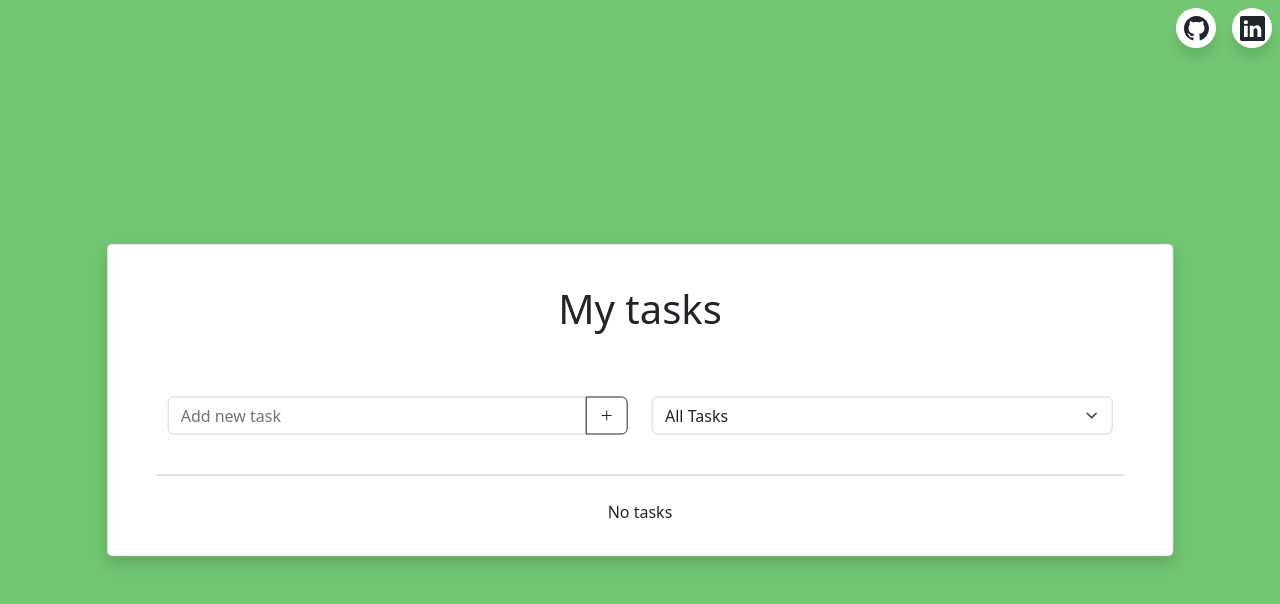
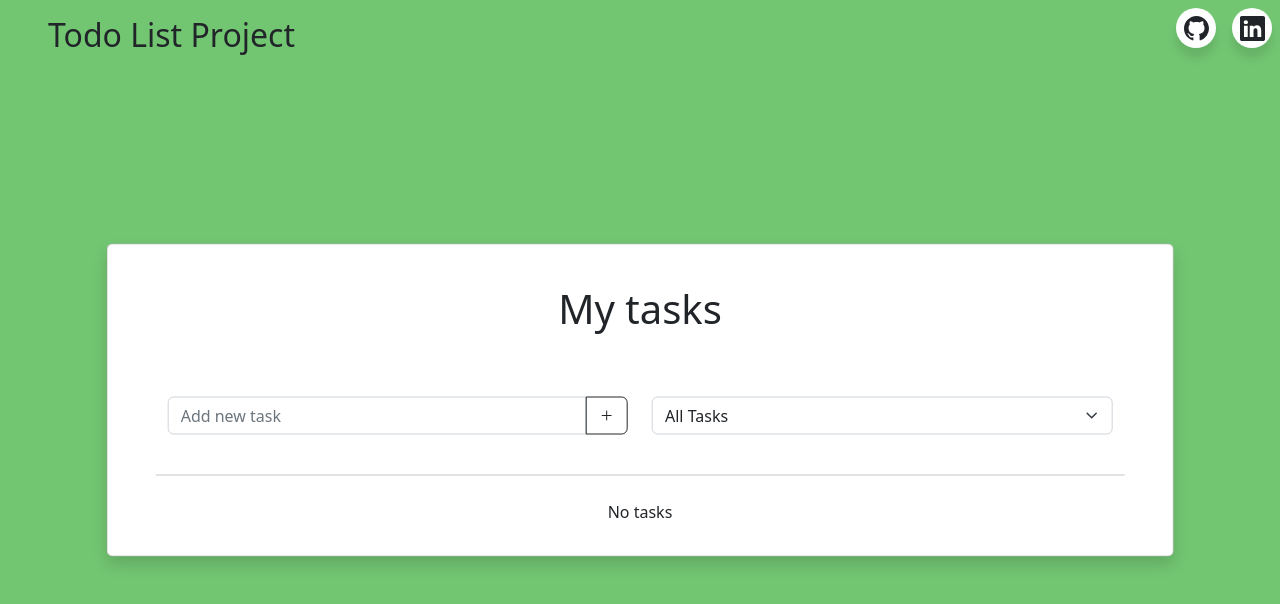
Before and after one commit to RMjessica/improved-todo-list, a React (Create React App) app: page / in a window 1280 px wide. Shown: the top 604 px of the page. Built offline with nearby package versions, Linux system fonts and the light colour scheme.

Commit message:
Title added

```diff
--- a/src/App.js
+++ b/src/App.js
@@ -2,6 +2,7 @@ import React, { useState, useEffect } from "react";
 import Form from "./components/Form.jsx";
 import List from "./components/List.jsx";
 import Select from "./components/Select.jsx";
+import Tag from "./components/Tag.jsx";
 import { BsLinkedin, BsGithub } from "react-icons/bs";
 import "./App.css"
 
@@ -54,6 +55,7 @@ function App() {
           </a>
         </div>
       </div>
+      <Tag className="float-start" />
       <div className="row d-flex aligns-items-center justify-content-center">
         <div className="col-10 card position-absolute top-50 start-50 translate-middle shadow p-3">
           <div className="card-body">
--- /dev/null
+++ b/src/components/Tag.jsx
@@ -0,0 +1,9 @@
+import React from 'react'
+
+const Tag = () => {
+  return (
+    <h2 className="float-start fw-light ms-5 m-3" >Todo List Project</h2>
+  )
+}
+
+export default Tag;
```
